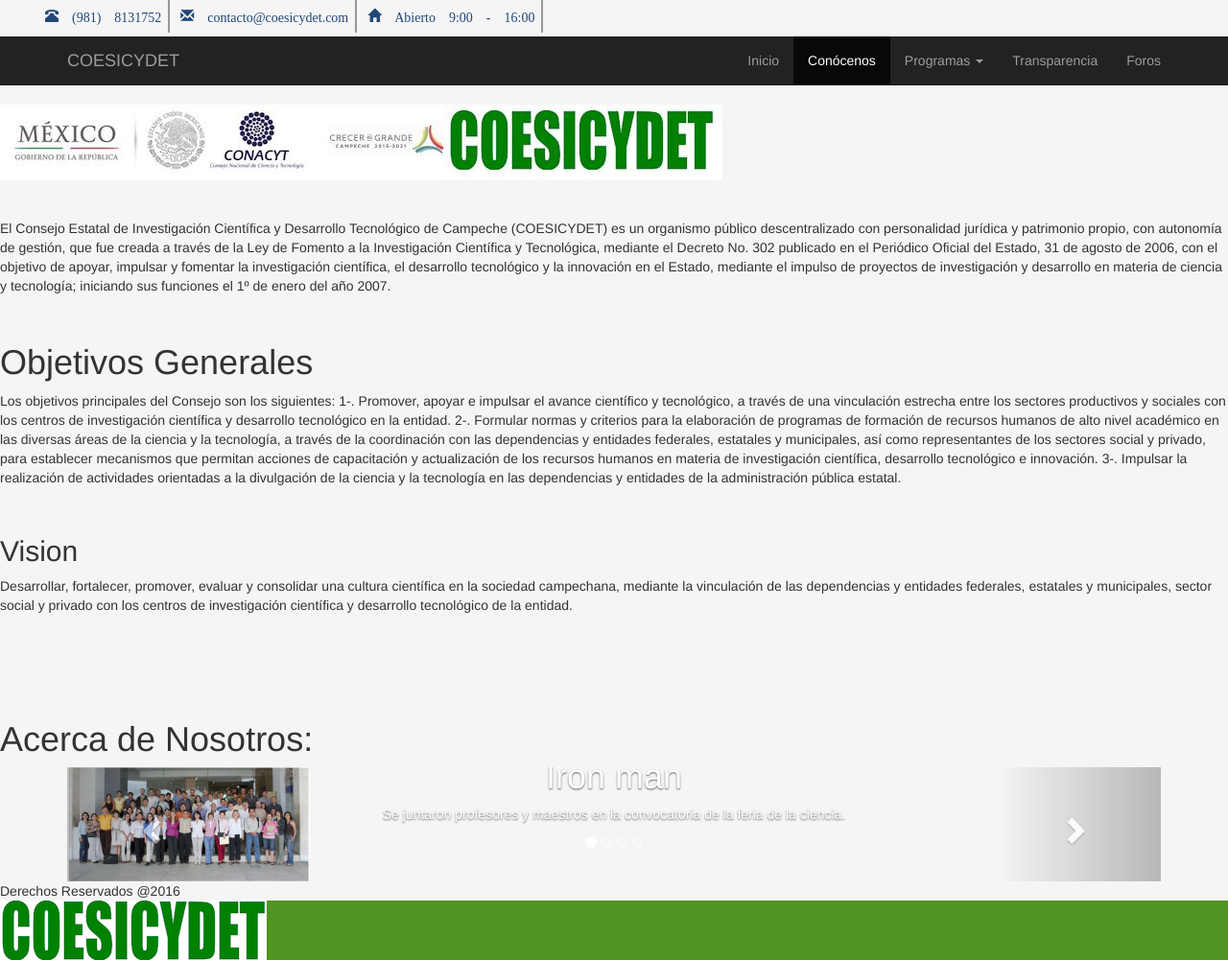
After one commit to jonatanLara/Pagina_Coesicydet, a PHP site: page /conocenos1.html in a window 1280 px wide. The commit adds this page. Shown: the whole page at 96% size. Run offline with PHP 8.4, Linux system fonts and the light colour scheme.

Commit message:
Revert "Revert "Segundo  commit""
This reverts commit ba94e1eab1e75ee3753836cb4b4c43a5905edf9c.

```diff
--- /dev/null
+++ b/PagWeb/conocenos1.html
@@ -0,0 +1,200 @@
+<!DOCTYPE html>
+<html lang="es">
+<head>
+	<title>Conocenos</title>
+	<meta charset="UTF-8">
+	<link rel="stylesheet" href="css/bootstrap.min.css">
+	<link rel="stylesheet" href="css/style2.css">
+</head>
+<body>
+		<header>
+			<!--sociales -->
+		<ul class="head-top">
+			<li>
+				<span class="glyphicon glyphicon-phone-alt" aria-hidden="true"> (981) 8131752</span>
+			</li>
+			<li>
+				<span class="glyphicon glyphicon-envelope" aria-hidden="true"> contacto@coesicydet.com</span>
+			</li>
+			<li>
+				<span class="glyphicon glyphicon-home" aria-hidden="true"> Abierto 9:00 - 16:00 </span>
+			</li>
+		</ul>
+	</header>
+	<!-- navbar-->
+<div class="navbar navbar-inverse navbar-static-top">
+		<div class="container">
+			<a href="index_3.html" class="navbar-brand">COESICYDET</a>
+
+			<button class="navbar-toggle" data-toggle="collapse" data-target=".navHeaderCollapse">
+
+				<span class="icon-bar"></span>
+				<span class="icon-bar"></span>
+				<span class="icon-bar"></span>
+
+			</button>
+			<div class="collapse navbar-collapse navHeaderCollapse">
+				<ul class="nav navbar-nav navbar-right">
+
+					<li><a href="index_3.html">Inicio</a></li>
+					<li class="active"><a href="conocenos1.html">Conócenos</a></li>
+					<li class="dropdown">
+						<a class="dropdown-toggle" data-toggle ="dropdown" href="#">Programas <b class="caret"></b></a>
+						<ul class="dropdown-menu">
+							<li><a href="#">Convocatorias</a></li>
+							<li><a href="#">Planetario</a></li>
+							<li><a href="#">Laboratorio Movil</a></li>
+							<li><a href="#">Telescopios</a></li>
+						</ul>
+					</li>
+					<li><a href="trasparencia.html">Transparencia</a></li>
+					<li><a href="#">Foros</a></li>
+
+
+				</ul>
+			</div>
+		</div>
+	</div>
+	<!--Barra de logos-->
+	<div class="logos">
+<img src="img/logs2.jpg" alt="Error de conexion">
+	</div>
+	<!-- seccion de informacion-->
+                     <section id="info1"> </br></br>
+
+                             <p>El Consejo Estatal de Investigación Científica y Desarrollo Tecnológico de Campeche (COESICYDET) es un organismo público descentralizado con personalidad jurídica y patrimonio propio, con autonomía de gestión, que fue creada a través de la Ley de Fomento a la Investigación Científica y Tecnológica, mediante el Decreto No. 302 publicado en el Periódico Oficial del Estado, 31 de agosto de 2006, con el objetivo de apoyar, impulsar y fomentar la investigación científica, el desarrollo tecnológico y la innovación en el Estado, mediante el impulso de proyectos de investigación y desarrollo en materia de ciencia y tecnología; iniciando sus funciones el 1º de enero del año 2007.</p>
+
+                     </section> </br>
+                     <section id="info2">
+                                   <h1>Objetivos Generales</h1>
+                                   <p>Los objetivos principales del Consejo son los siguientes:
+
+1-. Promover, apoyar e impulsar el avance científico y tecnológico, a través de una vinculación estrecha entre los sectores productivos y sociales con los centros de investigación científica y desarrollo tecnológico en la entidad.
+2-. Formular normas y criterios para la elaboración de programas de formación de recursos humanos de alto nivel académico en las diversas áreas de la ciencia y la tecnología, a través de la coordinación con las dependencias y entidades federales, estatales y municipales, así como representantes de los sectores social y privado, para establecer mecanismos que permitan       acciones de capacitación y actualización de los recursos humanos en materia de investigación científica, desarrollo tecnológico e innovación.
+3-. Impulsar la realización de actividades orientadas a la divulgación de la ciencia y la tecnología en las dependencias y entidades de la administración pública estatal.</p>
+
+                     </section></br>
+
+                   <section id="info3">
+                              <h2>Vision</h2>
+                              <p>Desarrollar, fortalecer, promover, evaluar y consolidar una cultura científica en la sociedad campechana, mediante la vinculación de las dependencias y entidades federales, estatales y municipales, sector social y privado con los centros de investigación científica y desarrollo tecnológico de la entidad.</p>
+
+                  </section></br> </br> </br> </br>
+            	               <section>
+                  	<div class="galery">
+                           <h1>Acerca de Nosotros:</h1>
+                  	</div>
+                  	</section>
+                  <section>
+                  <div class="container">
+		<div class="row">
+			<div class="col-md-12">
+				<div id="carousel-example-generic" class="carousel slide" data-ride="carousel">
+				  <!-- Indicators botones inferiores -->
+				  <ol class="carousel-indicators">
+				    <li data-target="#carousel-example-generic" data-slide-to="0" class="active"></li>
+				    <li data-target="#carousel-example-generic" data-slide-to="1"></li>
+				    <li data-target="#carousel-example-generic" data-slide-to="2"></li>
+				    <li data-target="#carousel-example-generic" data-slide-to="3"></li>
+				  </ol>
+				  <div class="carousel-inner" role="listbox">
+				    <div class="item active">
+				      <img src="img/fom1.jpg" alt="...">
+					      <div class="carousel-caption">
+					        <h1>Iron man</h1>
+					        <p>Se juntaron profesores y maestros en la convocatoria de la feria de la ciencia.</p>
+					      </div>
+						</div>
+					    <div class="item">
+					      <img src="img/fom1.jpg" alt="...">
+					      <div class="carousel-caption">
+					        <h1>Thor</h1>
+					        <p>El patrimonio cultural.</p>
+					      </div>
+					    </div>
+						<div class="item">
+					      <img src="img/fom4.jpg" alt="...">
+					      <div class="carousel-caption">
+					        <h1>Hulk</h1>
+					        <p>Lorem ipsum dolor sit amet, consectetur adipisicing elit. Similique praesentium, quisquam dignissimos magni ea accusamus.</p>
+					      </div>
+					    </div>
+					    <div class="item">
+					      <img src="img/fom4.jpg" alt="...">
+					      <div class="carousel-caption">
+					        <h1>Avengers</h1>
+					        <p>Lorem ipsum dolor sit amet, consectetur adipisicing elit. Similique praesentium, quisquam dignissimos magni ea accusamus.</p>
+					      </div>
+					    </div>
+				    <div class="item">
+					      <img src="img/coesi1.jpg" alt="...">
+					      <div class="carousel-caption">
+					        <h1>Avengers</h1>
+					        <p>Lorem ipsum dolor sit amet, consectetur adipisicing elit. Similique praesentium, quisquam dignissimos magni ea accusamus.</p>
+					      </div>
+					    </div>
+
+				  </div>
+
+				  <!-- Controls -->
+				  <a class="left carousel-control" href="#carousel-example-generic" role="button" data-slide="prev">
+				    <span class="glyphicon glyphicon-chevron-left" aria-hidden="true"></span>
+				    <span class="sr-only">Previous</span>
+				  </a>
+				  <a class="right carousel-control" href="#carousel-example-generic" role="button" data-slide="next">
+				    <span class="glyphicon glyphicon-chevron-right" aria-hidden="true"></span>
+				    <span class="sr-only">Next</span>
+				  </a>
+				</div>
+			</div>
+		</div>
+	</div>
+</section>
+
+
+			      <section id="copy">
+
+                          Derechos Reservados @2016
+
+                  </section>
+                  <section id="footer">
+
+                        <img src="img/logocoes.png" alt="Error al cargar la imagen">
+
+
+                  </section>
+
+
+                  <div id="toTop" class="container">
+			<a href="javascript:void(0);" class="glyphicon glyphicon-chevron-up"></a>
+		</div>
+
+
+
+  <script src="js/jquery-2.1.4.min.js"></script>
+  <script src="js/bootstrap.min.js"></script>
+
+  <!-- boton flotante con animacion  -->
+  <script>
+  		$(document).ready(function(){
+  			$('#toTop').hide();
+	  			$(function(){
+	  				$(window).scroll(function(){
+	  					if ($(this).scrollTop() > 200) {
+	  						$('#toTop').fadeIn();
+	  					}else{
+	  						$('#toTop').fadeOut();
+	  					}
+	  				})
+	  				$('#toTop a').click(function(){
+	  					$('body,html').animate({
+	  						scrollTop: 0
+	  					}, 1000);
+	  					return false;
+	  				})
+	  			})
+
+		})
+  </script>
+</body>
+</html>
--- a/PagWeb/css/style2.css
+++ b/PagWeb/css/style2.css
@@ -1,4 +1,8 @@
+body{
+    background-color: whitesmoke;
+}
 header{
+
 	background-color: whitesmoke;
 	width: 100%;
 	height: 38px;
@@ -24,7 +28,7 @@
     font-size: 1.2em;
 }
 #footer{
-	background-color: #4E4F4D;
+	background-color: #509422;
 }
 
 #toTop{
```
Also changed, not shown: PagWeb/index_3.html (+9 -9 lines), PagWeb/trasparencia.html (+4 -4 lines), PagWeb/img/coesi1.JPG (added), PagWeb/img/coesi2.png (added), PagWeb/img/conacyt.png (added), PagWeb/img/conacyt2.png (added), PagWeb/img/fom1.jpg (added), PagWeb/img/fom2.jpg (added), PagWeb/img/fom3.jpg (added), PagWeb/img/fom4.jpg (added), PagWeb/img/gob.png (added), PagWeb/img/logocoes.png (added), PagWeb/img/logos.JPG (added), PagWeb/img/logs2.JPG (added).
